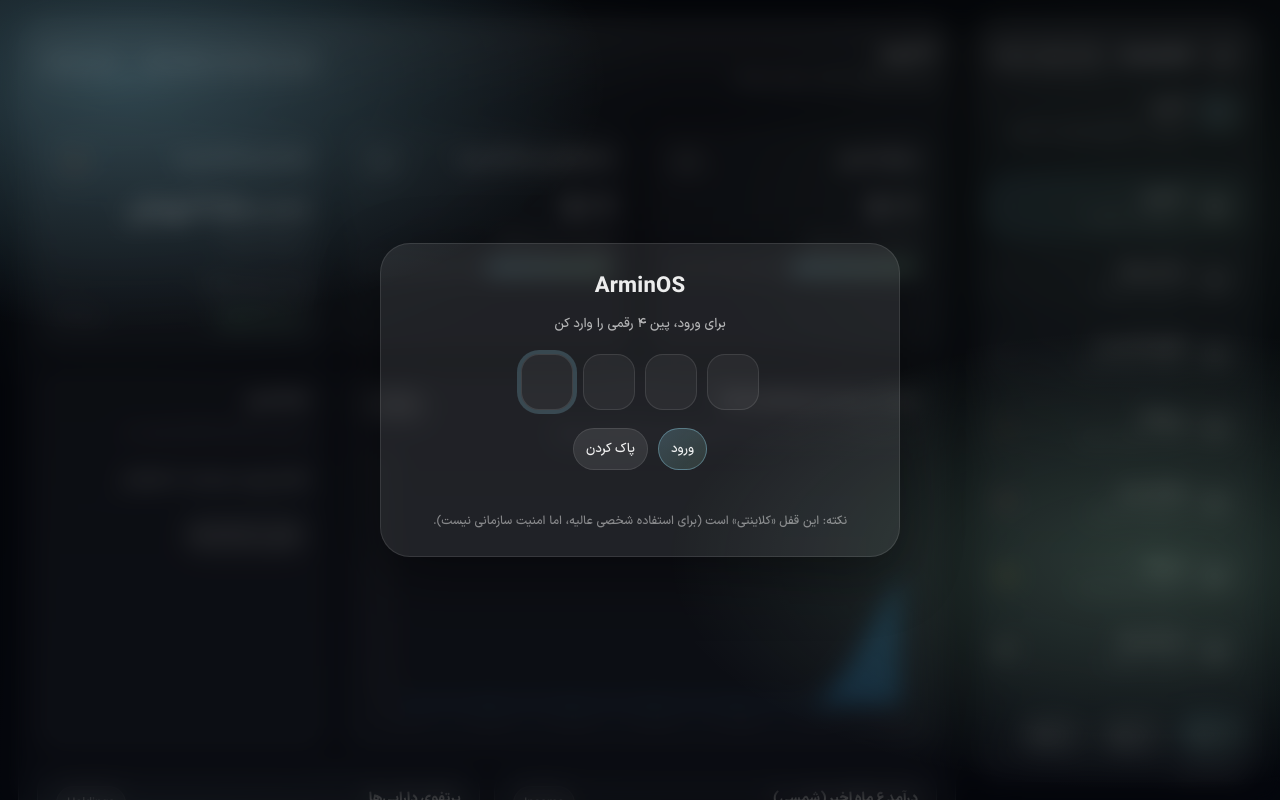
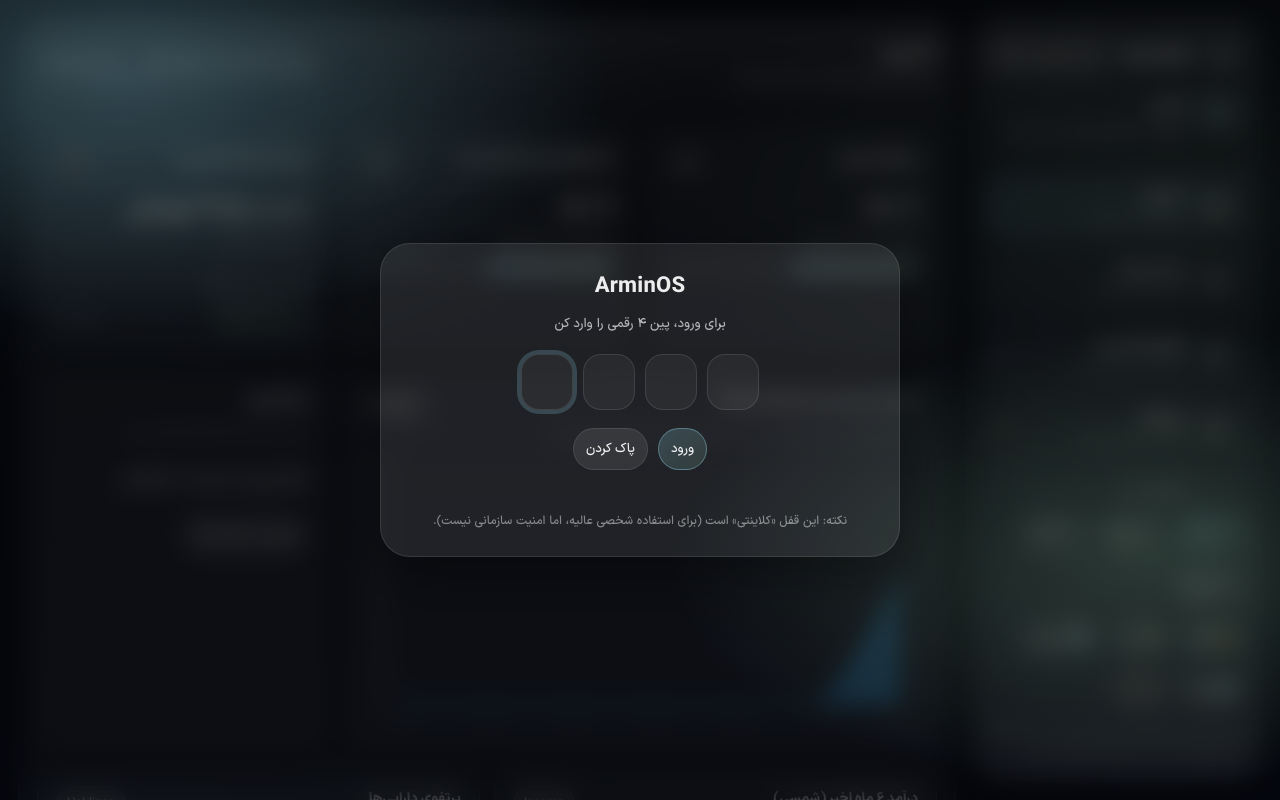
Before and after one commit to Babaei122/Armin-OS-v4, a plain HTML site: page index.html in a window 1280 px wide. Shown: the top 800 px of the page. Drawn offline with nearby package versions, Linux system fonts and the light colour scheme.

Commit message:
Update index.html

```diff
--- a/index.html
+++ b/index.html
@@ -63,6 +63,26 @@
   font-style: normal;
   font-display: swap;
 }
+
+    /* --- FIX: sidebar bottom buttons hidden on large screens --- */
+.sidebar{
+  overflow: hidden;
+  min-height: 0;
+}
+
+.nav{
+  flex: 1 1 auto;
+  overflow-y: auto;
+  min-height: 0;
+  padding-bottom: 12px;
+}
+
+.nav::-webkit-scrollbar{ width: 8px; }
+.nav::-webkit-scrollbar-thumb{
+  background: rgba(255,255,255,.12);
+  border-radius: 999px;
+}
+.nav::-webkit-scrollbar-track{ background: transparent; }
 
     /* =========================
        Design System (Tokens)
```
